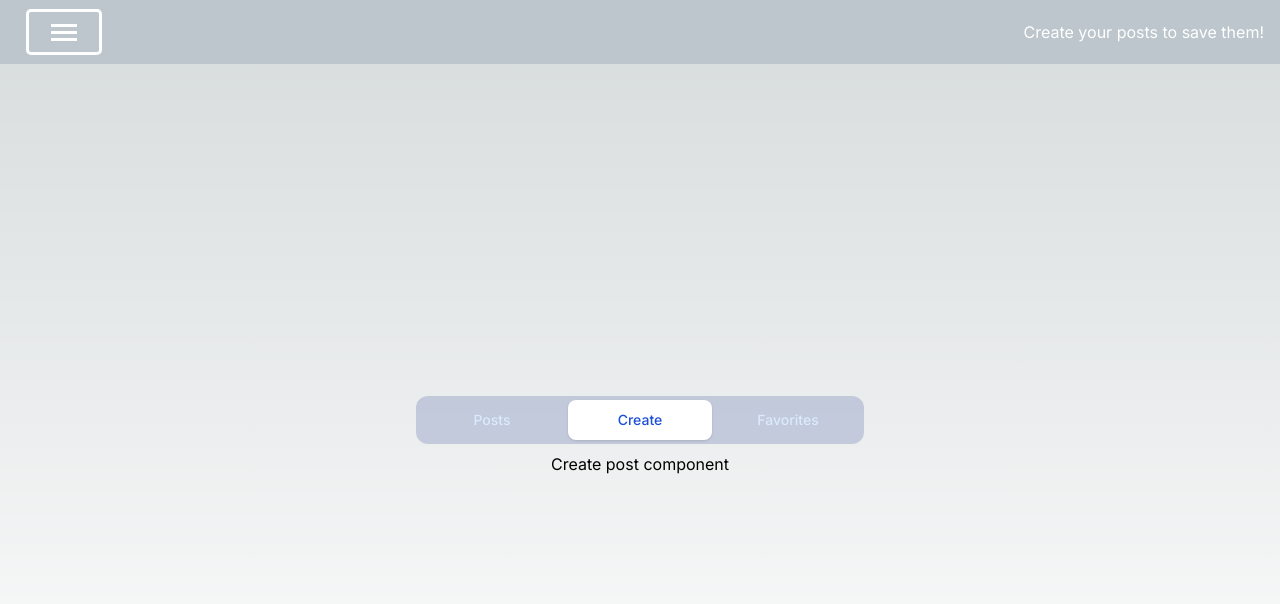
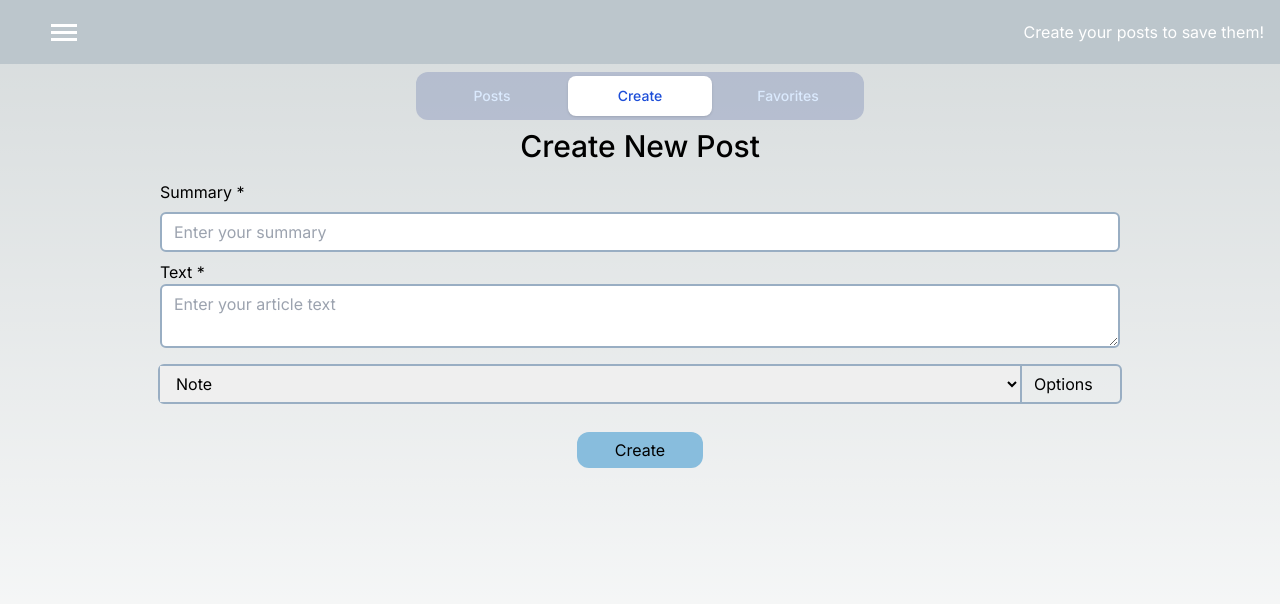
Before and after one commit to Pocu46/Next-JS-Web-Blog, a Next.js app: page /post/create in a window 1280 px wide. Shown: the top 604 px of the page. Built offline with nearby package versions, Linux system fonts and the light colour scheme.

Commit message:
CreatePost component html job completed

```diff
--- a/app/globals.css
+++ b/app/globals.css
@@ -24,8 +24,7 @@ body {
             to bottom,
             transparent,
             rgb(var(--background-end-rgb))
-    )
-    rgb(var(--background-start-rgb));
+    ) rgb(var(--background-start-rgb));
 }
 
 @layer components {
@@ -33,3 +32,17 @@ body {
         @apply flex justify-center items-center w-[126px] h-[36px] rounded-[12px] hover:bg-black hover:text-[white];
     }
 }
+
+@layer burger {
+    .burger-wrapper {
+        @apply w-[76px] h-[46px] flex justify-center items-center flex-col ml-[26px] rounded-[5px]
+    }
+
+    .burger-line {
+        @apply h-[3px] w-[26px] bg-[white] my-1
+    }
+
+    .burger-wrapper:hover .burger-line {
+        @apply my-2
+    }
+}
--- a/app/page.tsx
+++ b/app/page.tsx
@@ -9,7 +9,7 @@ const Home = () => {
         Add articles and save them to favorites.
       </p>
 
-      <Button text="Start" style="btn-primary mt-5 bg-[#BCC6CC]" link="./post/create" />
+      <Button text="Start" style="btn-primary mt-5 bg-[#BCC6CC]" link="/post/create" />
     </div>
   )
 }
--- a/app/post/create/page.tsx
+++ b/app/post/create/page.tsx
@@ -1,6 +1,46 @@
+import Button from "@/UI/Button";
+
 const CreatePost = () => {
   return(
-    <div>Create post component</div>
+    <>
+      <h2 className="text-center text-3xl font-[500] leading-[1.2] mb-2">Create New Post</h2>
+
+      <div className="my-2 flex flex-col">
+        <label htmlFor="sammary" className="mb-2">Summary *</label>
+        <input
+          id="sammary"
+          name="summary"
+          type="text"
+          className="w-[960px] px-3 py-1.5 rounded-md border-2 border-solid border-[#99aec3]"
+          placeholder="Enter your summary"
+          required
+        />
+      </div>
+      <div className="mb-2 flex flex-col">
+        <label htmlFor="text" className="form-label">Text *</label>
+        <textarea
+          id="text"
+          name="text"
+          className="w-[960px] px-3 py-1.5 rounded-md border-2 border-solid border-[#99aec3]"
+          placeholder="Enter your article text"
+          required
+        />
+      </div>
+
+      <div className="my-2 flex flex-row rounded-md border-2 border-solid border-[#99aec3]">
+        <select name="type" className="w-[860px] px-3 py-1.5">
+          <option defaultValue>Note</option>
+          <option>News</option>
+        </select>
+        <label className="w-[100px] px-3 py-1.5 border-l-2 border-solid border-[#99aec3]">Options</label>
+      </div>
+
+      <Button
+        text="Create"
+        style="btn-primary mt-5 bg-[#88bddd]"
+        link="/post/posts"
+      />
+    </>
   )
 }
 
--- a/app/post/layout.tsx
+++ b/app/post/layout.tsx
@@ -3,7 +3,7 @@ import PostsHeader from "@/components/PostsHeader";
 
 const Posts = ({children}: { children: React.ReactNode }) => {
   return (
-    <div className="w-full flex justify-center items-center flex-col">
+    <div className="w-full flex items-center flex-col">
       <PostsHeader>
         {children}
       </PostsHeader>
--- a/components/Header.tsx
+++ b/components/Header.tsx
@@ -2,12 +2,11 @@ const Header = () => {
   return (
     <header className="flex justify-between items-center bg-[#BCC6CC] w-full h-16">
       <div
-        className="w-[76px] h-[46px] flex justify-center items-center flex-col ml-[26px] rounded-[5px] border-[3px] border-solid border-[white] hover:shadow-[10px_5px_5px_#686e71]"
-        data-testid="menu-button__wrapper"
+        className="burger-wrapper"
       >
-        <span className="h-[3px] w-[26px] bg-[white] translate-y-2.5"/>
         <span className="h-[3px] w-[26px] bg-[white]"/>
-        <span className="h-[3px] w-[26px] bg-[white] -translate-y-2.5"/>
+        <span className="burger-line"/>
+        <span className="h-[3px] w-[26px] bg-[white]"/>
       </div>
 
       <p className="header-text text-white items-center px-2 mx-2">Create your posts to save them!</p>
--- a/components/PostsHeader.tsx
+++ b/components/PostsHeader.tsx
@@ -4,15 +4,11 @@ import React from 'react'
 import {usePathname} from "next/navigation";
 import Link from "next/link";
 
-type PostsHeaderProps = {
-  children: React.ReactNode
-}
-
-const PostsHeader: React.FC<PostsHeaderProps> = ({children}) => {
+const PostsHeader: React.FC = () => {
   const pathname: string = usePathname()
 
   return (
-    <div className="w-full max-w-md px-2 py-2 sm:px-0">
+    <div className="w-full max-w-md px-2 py-2 sm:px-0 mx-auto my-0">
       <nav className="flex space-x-1 rounded-xl bg-blue-900/20 p-1">
         <Link
           href='/post/posts'
```
Lines whose indentation alone changed are shown as unchanged.
